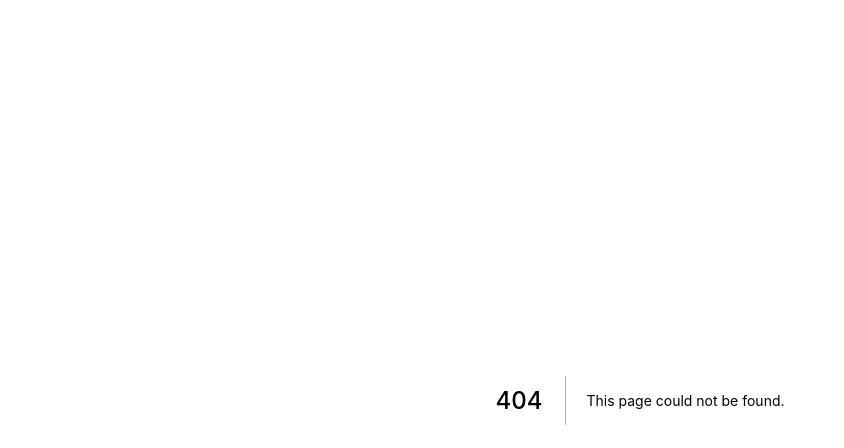
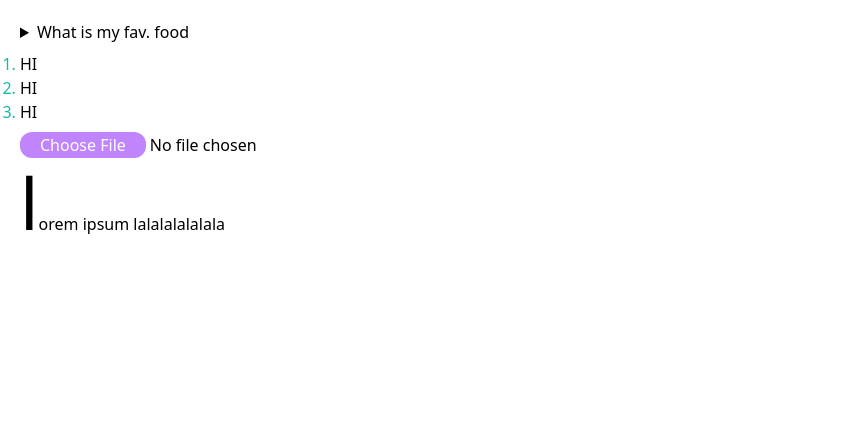
Before and after one commit to SM0413/carrotMarket, a Next.js app: page /details in a window 1280 px wide. Before the commit this address had no page. Shown: the top 448 px of the page, without its empty margins (0-844 px from the left). Built offline with nearby package versions, Linux system fonts and the light colour scheme.

Commit message:
More Modifiers

```diff
--- /dev/null
+++ b/pages/details.tsx
@@ -0,0 +1,20 @@
+export default function Detailes() {
+  return (
+    <div className="p-5 flex flex-col space-y-2">
+      <details className="select-none open:text-white open:bg-indigo-500">
+        <summary className="cursor-pointer">What is my fav. food</summary>
+        <span className="">김치</span>
+      </details>
+      <ul className="list-decimal marker:text-teal-500">
+        <li>HI</li>
+        <li>HI</li>
+        <li>HI</li>
+      </ul>
+      <input
+        type="file"
+        className="file:transition-colors file:hover:text-purple-400 file:hover:bg-white file:hover:border-purple-400 file:hover:border-2 file:cursor-pointer file:border-0 file:rounded-xl file:px-5 file:bg-purple-400 file:text-white "
+      />
+      <p className="first-letter:text-7xl">lorem ipsum lalalalalalala</p>
+    </div>
+  );
+}
```
